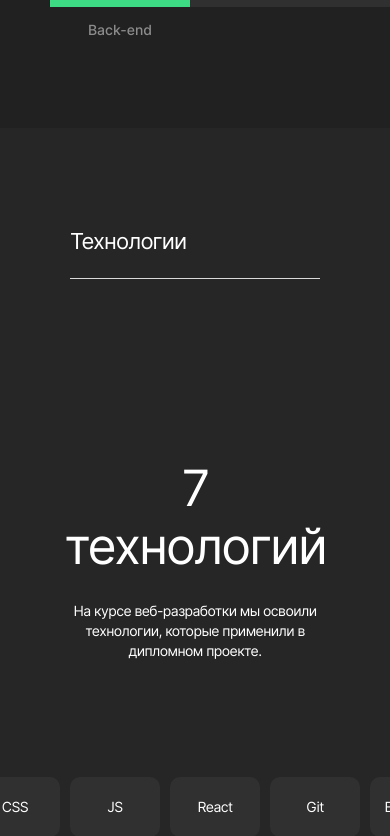
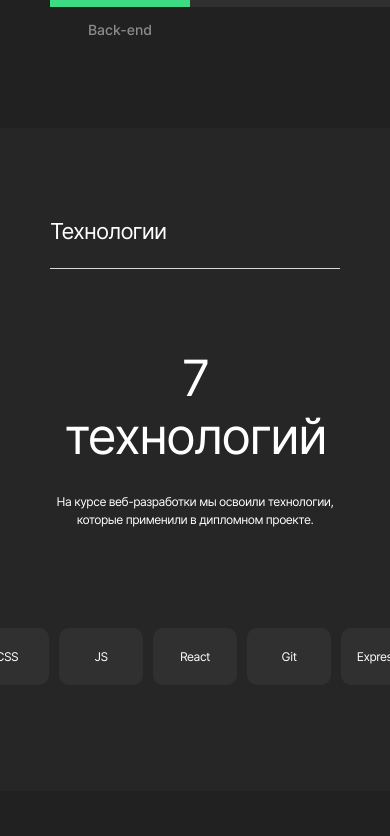
Before and after one commit to Vovkasquid/movies-explorer-frontend, a React (Create React App) app: page / in a window 390 px wide. Shown: the part 1628-2464 px from the top of the page. Built offline with nearby package versions, Linux system fonts and the light colour scheme.

Commit message:
feat: адаптировать Techs для 768px

```diff
--- a/src/components/Techs/Techs.css
+++ b/src/components/Techs/Techs.css
@@ -36,7 +36,7 @@
   line-height: 58px;
   text-align: center;
   letter-spacing: -0.04em;
-  margin: 90px 0 26px 0;
+  margin: 0 0 26px 0;
 }
 
 .techs__about {
@@ -54,6 +54,7 @@
   list-style: none;
   align-items: center;
   justify-content:center;
+  padding: 0;
 }
 
 .techs__techs-item {
@@ -68,3 +69,27 @@
   box-sizing: border-box;
   padding: 21px 0 22px 0;
 }
+
+@media (max-width: 768px) {
+  .techs {
+    padding: 90px 50px;
+  }
+  .techs__container {
+    margin: 80px 0 0 0;
+  }
+  .techs__tech-counter {
+    margin: 0 0 28px 0;
+  }
+  .techs__about {
+    margin: 0 0 83px 0;
+    font-size: 12px;
+    line-height: 1.5;
+    max-width: 460px;
+  }
+  .techs__techs-item {
+    width: 84px;
+    padding: 21px 0 21px 0;
+    font-size: 12px;
+    line-height: 15px;
+  }
+}
```
